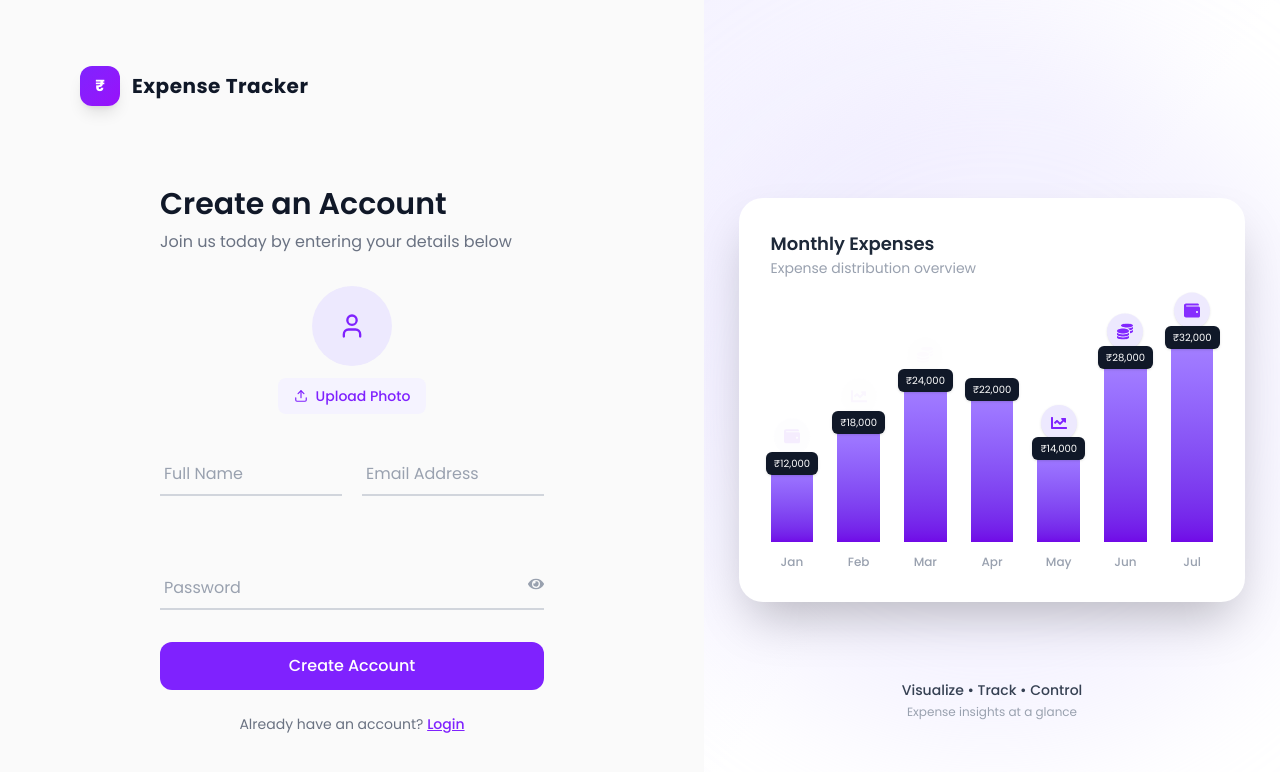
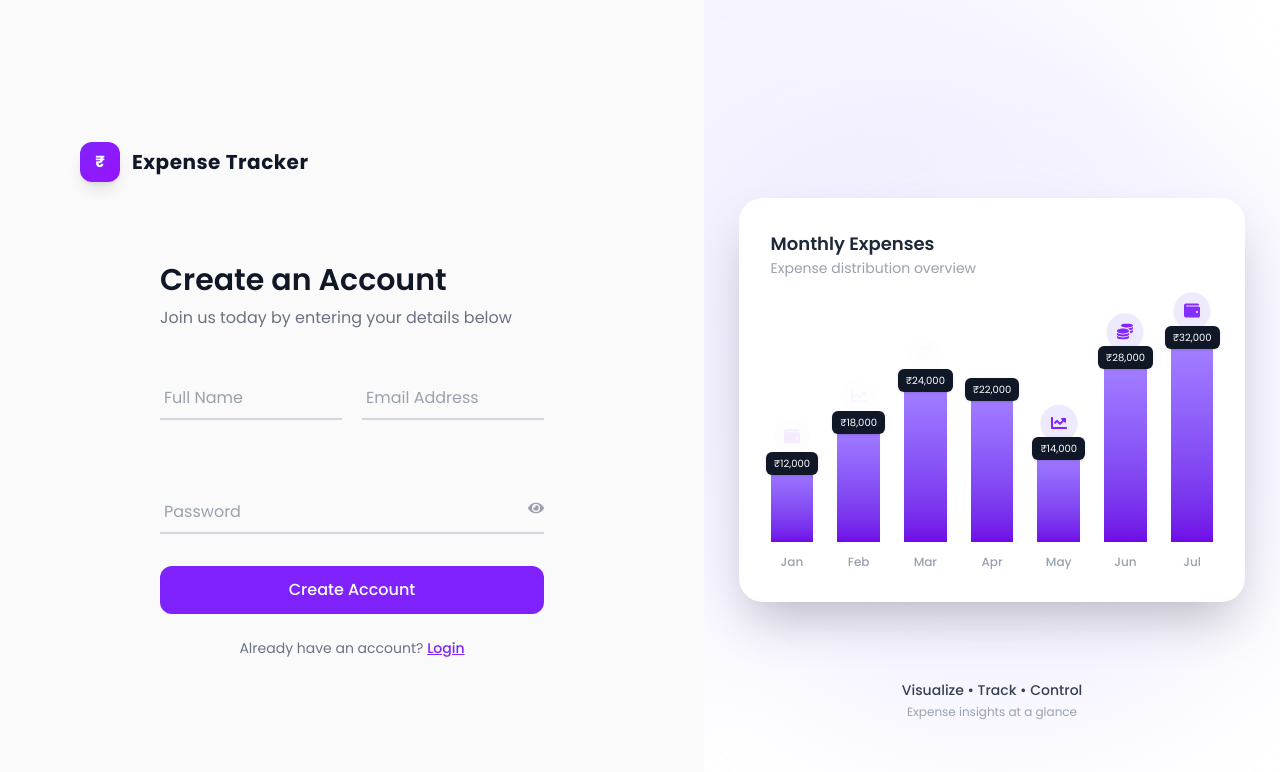
Before and after one commit to Ishwarsing34/Expenso-Your-Personal-Expense-Traacker, a React (Vite) app in the folder client/: page /signup in a window 1280 px wide. Shown: the top 772 px of the page. Built offline with nearby package versions, Linux system fonts and the light colour scheme.

Commit message:
Update SignUp.jsx

```diff
--- a/client/src/pages/Auth/SignUp.jsx
+++ b/client/src/pages/Auth/SignUp.jsx
@@ -12,7 +12,7 @@ import { useContext } from "react";
 import { UserContext } from "../../context/userContext";
 
 const SignUp = () => {
-  const [profilePic, setProfilePic] = useState(null);
+  // const [profilePic, setProfilePic] = useState(null);
   const [fullName, setFullName] = useState("");
   const [email, setEmail] = useState("");
   const [password, setPassword] = useState("");
@@ -46,20 +46,20 @@ const SignUp = () => {
     // console.log({ fullName, email, password, profilePic });
 
     try {
-      let profileImageUrl;
+      // let profileImageUrl;
 
-      if (profilePic) {
+      // if (profilePic) {
 
-        const imageUploadRes = await uploadImage(profilePic);
-        console.log(imageUploadRes)
-        profileImageUrl = imageUploadRes.imageUrl || "";
-      }
+      //   const imageUploadRes = await uploadImage(profilePic);
+      //   console.log(imageUploadRes)
+      //   profileImageUrl = imageUploadRes.imageUrl || "";
+      // }
 
       const response = axiosInstance.post(API_PATHS.AUTH.REGISTER, {
         fullName,
         email,
         password,
-        profileImageUrl
+
 
       })
 
@@ -100,12 +100,12 @@ const SignUp = () => {
       <form onSubmit={handleSignUp} className="mt-6 sm:mt-8 space-y-5 sm:space-y-6">
 
         {/* Profile Photo */}
-        <div className="flex justify-center">
+        {/* <div className="flex justify-center">
           <ProfilePhotoSelector
             image={profilePic}
             setImage={setProfilePic}
           />
-        </div>
+        </div> */}
 
         <div className="grid grid-cols-1 sm:grid-cols-2 gap-4 sm:gap-5">
           <Input
```
